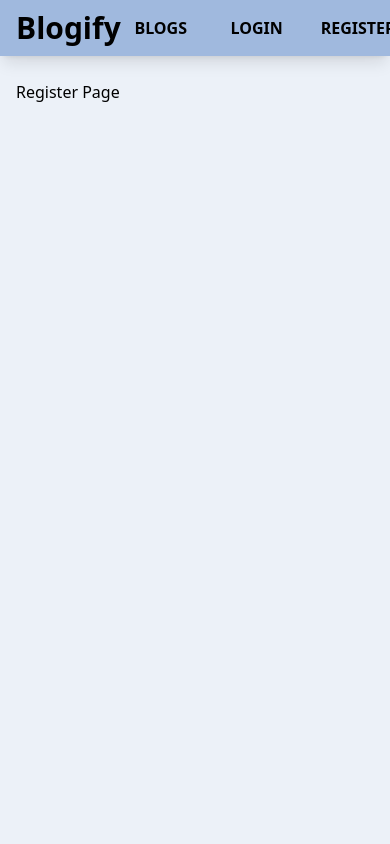
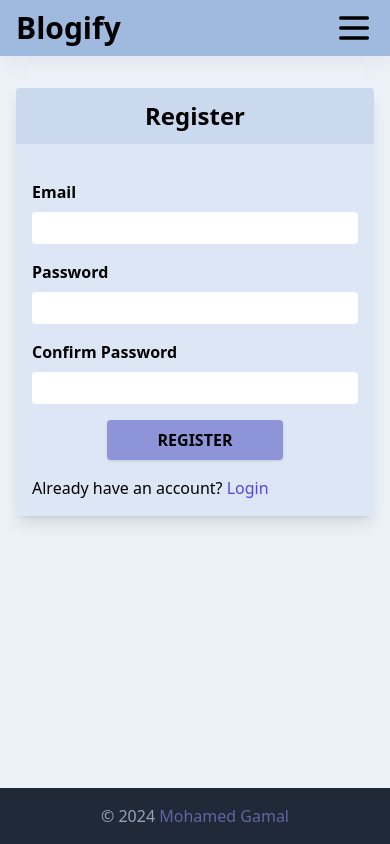
Before and after one commit to mgonline86/depi-react-blogs-task, a React (Create React App) app: page /register in a window 390 px wide. Built offline with nearby package versions, Linux system fonts and the light colour scheme.

Commit message:
UPDATE: add pages content, POST new Blog, scroll-animation

```diff
--- a/db.json
+++ b/db.json
@@ -69,6 +69,12 @@
       "author": "Sophia Rodriguez",
       "content": "GraphQL is a query language for APIs that provides a more efficient and flexible way to fetch data. In this blog post, we'll learn how to build a GraphQL API with Node.js, including setting up a server, defining schemas, and resolving queries.",
       "createdAt": "2022-08-25T14:45:00Z"
+    },
+    {
+      "title": "New Blog",
+      "author": "Jimmy",
+      "content": "My blog content is very straight forward...",
+      "id": 11
     }
   ]
 }
--- a/package.json
+++ b/package.json
@@ -3,9 +3,12 @@
   "version": "0.1.0",
   "private": true,
   "dependencies": {
+    "@lucide/lab": "^0.1.2",
     "@testing-library/jest-dom": "^5.17.0",
     "@testing-library/react": "^13.4.0",
     "@testing-library/user-event": "^13.5.0",
+    "framer-motion": "^11.3.29",
+    "lucide-react": "^0.435.0",
     "react": "^18.3.1",
     "react-dom": "^18.3.1",
     "react-router-dom": "^6.26.1",
--- a/src/App.jsx
+++ b/src/App.jsx
@@ -1,14 +1,16 @@
 import { Fragment } from "react";
 import Header from "./components/Header";
 import { Outlet } from "react-router-dom";
+import Footer from "./components/ui/Footer";
 
 export default function Layout() {
   return (
     <Fragment>
-        <Header />
-        <main className="container max-w-screen-lg mx-auto px-4">
-            <Outlet />
-        </main>
+      <Header />
+      <main className="container max-w-screen-lg mx-auto px-4 my-8 pb-14">
+        <Outlet />
+      </main>
+      <Footer />
     </Fragment>
   );
 }
--- a/src/components/BlogCard.jsx
+++ b/src/components/BlogCard.jsx
@@ -1,7 +1,7 @@
 export default function BlogCard({ blog }) {
   return (
     <div
-      className="flex flex-col p-4 gap-3 rounded-md shadow-md shadow-slate-400 bg-background"
+      className="flex flex-col p-4 gap-3 rounded-md shadow-md shadow-slate-400 bg-background w-full"
       key={blog.id}
     >
       <div>
--- a/src/components/Header.jsx
+++ b/src/components/Header.jsx
@@ -1,8 +1,26 @@
+import { useRef } from "react";
 import { Link } from "react-router-dom";
+import { MenuIcon } from "lucide-react";
+
+const links = [
+  {
+    name: "Blogs",
+    path: "/blogs",
+  },
+  {
+    name: "Login",
+    path: "/login",
+  },
+  {
+    name: "Register",
+    path: "/register",
+  },
+];
 
 export default function Header() {
+  const mobileMenuRef = useRef();
   return (
-    <header className="sticky top-0 bg-secondary mb-6 shadow-lg h-14 flex">
+    <header className="sticky top-0 z-10 bg-secondary mb-6 shadow-lg shadow-slate-200 h-14 flex">
       <nav className="container mx-auto max-w-screen-lg h-full px-4 flex items-center justify-between">
         <Link
           to="/"
@@ -10,17 +28,34 @@ export default function Header() {
         >
           Blogify
         </Link>
-        <ul className="flex gap-4">
-          <Link className="uppercase min-w-20 flex items-center justify-center rounded p-2 font-semibold  transition duration-100 hover:bg-accent" to="/blogs">
-            <li>Blogs</li>
-          </Link>
-          <Link className="uppercase min-w-20 flex items-center justify-center rounded p-2 font-semibold  transition duration-100 hover:bg-accent" to="/login">
-            <li>Login</li>
-          </Link>
-          <Link className="uppercase min-w-20 flex items-center justify-center rounded p-2 font-semibold  transition duration-100 hover:bg-accent" to="/register">
-            <li>Register</li>
-          </Link>
+        <ul className="hidden md:flex md:gap-4">
+          {links.map((link) => (
+            <Link
+              key={link.name}
+              to={link.path}
+              className="uppercase min-w-20 flex items-center justify-center rounded p-2 font-semibold  transition duration-100 hover:bg-accent"
+            >
+              <li>{link.name}</li>
+            </Link>
+          ))}
         </ul>
+        <details className="relative block md:hidden" ref={mobileMenuRef}>
+          <summary className="cursor-pointer list-none">
+          <MenuIcon className="h-10 w-10" />
+          </summary>
+          <ul className="flex flex-col gap-4 absolute right-0 top-14 bg-secondary rounded p-4">
+            {links.map((link) => (
+              <Link
+                key={link.name}
+                to={link.path}
+                className="uppercase min-w-20 flex items-center justify-center rounded p-2 font-semibold  transition duration-100 hover:bg-accent"
+                onClick={() => (mobileMenuRef.current.open = false)}
+              >
+                <li>{link.name}</li>
+              </Link>
+            ))}
+          </ul>
+        </details>
       </nav>
     </header>
   );
--- /dev/null
+++ b/src/components/animate/OnScrollReveal.jsx
@@ -0,0 +1,15 @@
+import { motion } from "framer-motion";
+
+export default function OnScrollReveal({ children, ...props }) {
+  return (
+    <motion.div
+      initial={{ opacity: 0.5, x: -30 }}
+      whileInView={{ opacity: 1, x: 0 }}
+      transition={{ duration: 0.5 }}
+      viewport={{ amount: 0.4 }}
+      {...props}
+    >
+      {children}
+    </motion.div>
+  );
+}
--- /dev/null
+++ b/src/components/ui/Footer.jsx
@@ -0,0 +1,12 @@
+export default function Footer() {
+  return (
+    <footer className="fixed bottom-0 left-0 right-0 bg-gray-800 p-4 text-white">
+      <div className="container mx-auto text-center">
+        <p className="text-slate-400">
+          &copy; 2024{" "}
+          <a href="https://mgonline86.github.io/da-portfolio/" className="text-accent/70 hover:text-accent">Mohamed Gamal</a>
+        </p>
+      </div>
+    </footer>
+  );
+}
--- a/src/pages/BlogsPage.jsx
+++ b/src/pages/BlogsPage.jsx
@@ -1,6 +1,7 @@
 import { useEffect, useState } from "react";
 import BlogCard from "../components/BlogCard";
 import { Link } from "react-router-dom";
+import OnScrollReveal from "../components/animate/OnScrollReveal";
 
 export default function BlogsPage() {
   const [blogs, setBlogs] = useState([]);
@@ -52,7 +53,12 @@ export default function BlogsPage() {
         <h2 className="text-center text-2xl font-semibold">No Blogs Found!</h2>
       )}
       {blogs.map((blog) => (
-        <BlogCard key={blog.id} blog={blog} />
+        <OnScrollReveal
+          key={blog.id}
+          className="flex flex-col gap-4 md:gap-8 items-center w-full"
+        >
+          <BlogCard blog={blog} />
+        </OnScrollReveal>
       ))}
     </div>
   );
--- a/src/pages/LoginPage.jsx
+++ b/src/pages/LoginPage.jsx
@@ -1,7 +1,52 @@
+import { Link } from "react-router-dom";
+
 export default function LoginPage() {
   return (
-    <div>
-      <h1>Login Page</h1>
+    <div className="container mt-8 mx-auto max-w-md bg-secondary/20 rounded flex flex-col gap-5 justify-center shadow-lg min-h-64">
+      <div className="flex justify-center items-center text-2xl font-bold text-center bg-secondary/30 h-14 rounded-t">
+        Login
+      </div>
+      <form className="flex flex-col gap-4 p-4">
+        <div className="flex flex-col gap-2">
+          <label className="font-semibold" htmlFor="email">
+            Email
+          </label>
+          <input
+            className="h-8 p-2 rounded"
+            type="email"
+            name="email"
+            id="email"
+            required
+          />
+        </div>
+        <div className="flex flex-col gap-2">
+          <label className="font-semibold" htmlFor="password">
+            Password
+          </label>
+          <input
+            className="h-8 p-2 rounded"
+            type="password"
+            name="password"
+            id="password"
+            minLength={6}
+            required
+          />
+        </div>
+        <div className="flex justify-center">
+          <button
+            className="px-4 py-2 bg-accent/80 rounded w-full max-w-44 uppercase font-semibold shadow hover:bg-accent"
+            type="submit"
+          >
+            Login
+          </button>
+        </div>
+        <div>
+          Don't have an account?{" "}
+          <Link to="/register" className="text-indigo-600 hover:underline">
+            Register
+          </Link>
+        </div>
+      </form>
     </div>
   );
 }
--- a/src/pages/RegisterPage.jsx
+++ b/src/pages/RegisterPage.jsx
@@ -1,7 +1,66 @@
+import { Link } from "react-router-dom";
+
 export default function RegisterPage() {
   return (
-    <div>
-      <h1>Register Page</h1>
+    <div className="container mt-8 mx-auto max-w-md bg-secondary/20 rounded flex flex-col gap-5 justify-center shadow-lg min-h-64">
+      <div className="flex justify-center items-center text-2xl font-bold text-center bg-secondary/30 h-14 rounded-t">
+        Register
+      </div>
+      <form className="flex flex-col gap-4 p-4">
+        <div className="flex flex-col gap-2">
+          <label className="font-semibold" htmlFor="email">
+            Email
+          </label>
+          <input
+            className="h-8 p-2 rounded"
+            type="email"
+            name="email"
+            id="email"
+            required
+          />
+        </div>
+        <div className="flex flex-col gap-2">
+          <label className="font-semibold" htmlFor="password">
+            Password
+          </label>
+          <input
+            className="h-8 p-2 rounded"
+            type="password"
+            name="password"
+            id="password"
+            minLength={8}
+            pattern="^(?=.*[a-z])(?=.*[A-Z])(?=.*\d)[a-zA-Z\d]{8,}$"
+            required
+          />
+        </div>
+        <div className="flex flex-col gap-2">
+          <label className="font-semibold" htmlFor="confirmPassword">
+            Confirm Password
+          </label>
+          <input
+            className="h-8 p-2 rounded"
+            type="password"
+            name="confirmPassword"
+            id="confirmPassword"
+            minLength={8}
+            required
+          />
+        </div>
+        <div className="flex justify-center">
+          <button
+            className="px-4 py-2 bg-accent/80 rounded w-full max-w-44 uppercase font-semibold shadow hover:bg-accent"
+            type="submit"
+          >
+            Register
+          </button>
+        </div>
+        <div>
+          Already have an account?{" "}
+          <Link to="/login" className="text-indigo-600 hover:underline">
+            Login
+          </Link>
+        </div>
+      </form>
     </div>
   );
 }
--- a/src/routes.js
+++ b/src/routes.js
@@ -9,6 +9,7 @@ import Layout from "./App";
 export const routes = [
   {
     element: <Layout />,
+    errorElement: <ErrorPage />, // Moved inside the Layout
     children: [
       {
         path: "/",
@@ -31,6 +32,5 @@ export const routes = [
         element: <RegisterPage />,
       },
     ],
-    errorElement: <ErrorPage />,
   },
 ];
```
Also changed, not shown: src/pages/AddBlogPage.jsx (+63 -9 lines), 1 other file (tests, documents, lock files or other folders).
